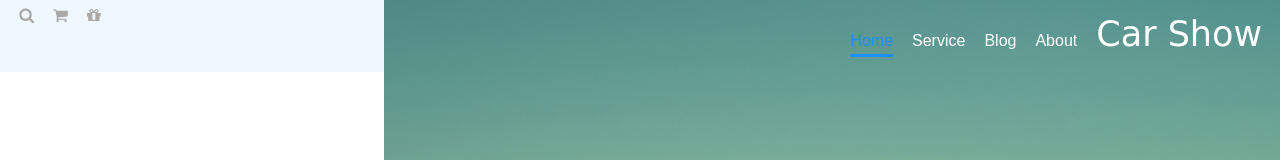
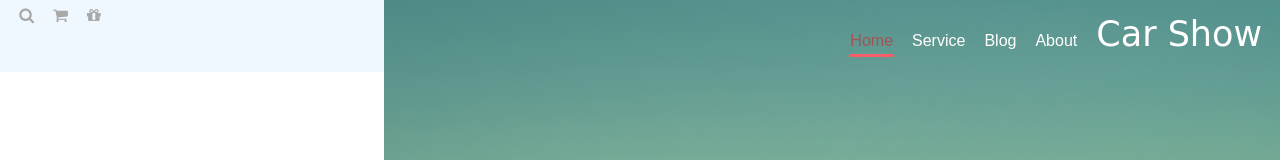
Before and after one commit to Rejwan-Sharif/landing-page, a plain HTML site: page index.html in a window 1280 px wide. In both pictures the pointer is over the link "Home". Shown: the top 160 px of the page. Drawn offline with Linux system fonts and the light colour scheme; a web font is replaced by a local one.

Commit message:
Update style.css

```diff
--- a/style.css
+++ b/style.css
@@ -61,8 +61,8 @@ color: white;
 font-family: sans-serif;
 }
 .menu ul li a:hover{
-    color: dodgerblue;
-    border-bottom: 3px solid dodgerblue;
+    color: rgb(163, 83, 83);
+    border-bottom: 3px solid rgb(248, 93, 106);
     padding-bottom:5px ;
 }
 .logo{
```
